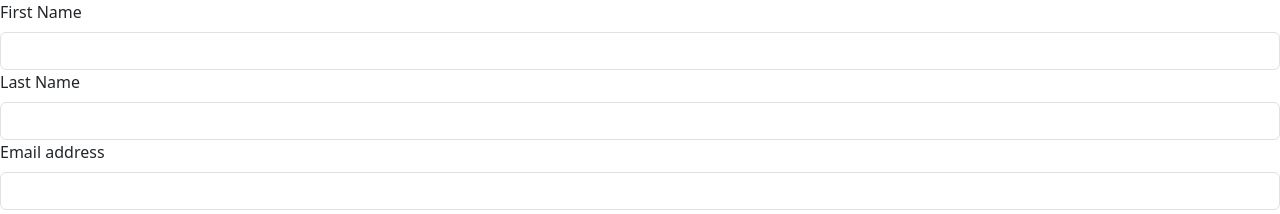
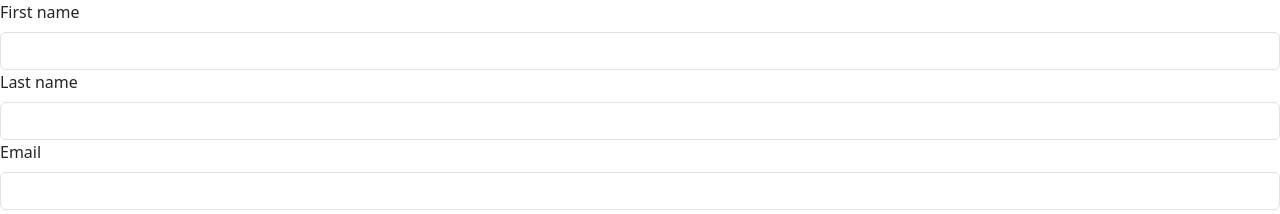
Before and after one commit to Plus-Ultra-Consulting/awesomeEvents-UI, a Vue app: page /register in a window 1280 px wide. Shown: the top 214 px of the page. Built offline with nearby package versions, Linux system fonts and the light colour scheme.

Commit message:
added security codes and their activation added sending emails using api minor changes

```diff
--- a/src/views/EventCreateView.vue
+++ b/src/views/EventCreateView.vue
@@ -40,13 +40,13 @@ const createEvent = async () => {
   <h5>Create new event</h5>
 
   <div class="mb-3">
-    <label for="name" class="form-label">name</label>
+    <label for="name" class="form-label">Name</label>
     <input type="text" class="form-control" id="name" v-model="name"/>
 
-    <label for="place" class="form-label">place</label>
+    <label for="place" class="form-label">Place</label>
     <input type="text" class="form-control" id="place" v-model="place"/>
 
-    <label for="startAt" class="form-label">starts at</label>
+    <label for="startAt" class="form-label">Starts at</label>
     <input type="text" class="form-control" id="startAt" v-model="startAt"/>
 
     <button class="btn btn-primary mt-3" @click="createEvent">Create</button>
--- a/src/views/EventOneView.vue
+++ b/src/views/EventOneView.vue
@@ -12,6 +12,10 @@ const event = ref({
   place: "",
   startAt: "",
   createdAt: "",
+});
+
+const securityCode = ref({
+  securityCode: "XXXXXX",
 });
 
 const people = ref([]);
@@ -90,11 +94,9 @@ const deleteEvent = async () => {
   console.log(data);
 }
 
-const sendEmailToPerson = (email) => {
+const sendEmailToPerson = (personId) => {
   const body = {
-    email: email,
-    subject: "Hello",
-    text: "Hello",
+    id: personId
   };
   const request = {
     method: "POST",
@@ -104,7 +106,7 @@ const sendEmailToPerson = (email) => {
     },
     body: JSON.stringify(body),
   };
-  const response = fetch(`${getApiUrl()}/email`, request);
+  const response = fetch(`${getApiUrl()}/person/sendSecurityCode`, request);
   if (!response.ok) {
     alert("Failed to send email.");
     return;
@@ -127,6 +129,22 @@ const deletePerson = async (personId) => {
     }),
   };
   const response = await fetch(`${getApiUrl()}/person`, request);
+  if (response.ok) {
+    router.go();
+  }
+  const data = await response.json();
+  console.log(data);
+}
+
+const activateCode = async () => {
+  const request = {
+    headers: {
+      "Content-Type": "application/json",
+      authorization: `Bearer ${localStorage.getItem("auth.accessToken")}`,
+    },
+    method: "POST",
+  };
+  const response = await fetch(`${getApiUrl()}/person/${securityCode.value.securityCode}/useCode`, request);
   if (response.ok) {
     router.go();
   }
@@ -165,7 +183,7 @@ onMounted(loadPage)
     <label for="startAt" class="form-label">Starts at</label>
     <input type="text" class="form-control" id="startAt" v-model="event.startAt"/>
 
-    <label for="createdAt" class="form-label">Created At</label>
+    <label for="createdAt" class="form-label">Created at</label>
     <input type="text" class="form-control" id="createdAt" :value="event.createdAt" disabled/>
 
     <button class="btn btn-primary mt-3" @click="updateEvent">Update</button>
@@ -175,10 +193,10 @@ onMounted(loadPage)
   <h5>List of people</h5>
   <div class="row">
     <div class="col">
-      First Name
+      First name
     </div>
     <div class="col">
-      Last Name
+      Last name
     </div>
     <div class="col">
       Email
@@ -188,7 +206,10 @@ onMounted(loadPage)
   </div>
 
   <div class="row" v-for="person of people">
-    <a href="#" class="col link-dark" @click="goToPersonPage(person.id)">
+    <a v-if="person.securityCodeActivatedAt === null" href="#" class="col link-dark" @click="goToPersonPage(person.id)">
+      {{ person.firstName }}
+    </a>
+    <a v-else href="#" class="col link-dark bg-success" @click="goToPersonPage(person.id)">
       {{ person.firstName }}
     </a>
     <div class="col">
@@ -198,10 +219,17 @@ onMounted(loadPage)
       {{ person.email }}
     </div>
     <div class="col">
-      <button class="btn btn-success bi bi-envelope-arrow-up" @click="sendEmailToPerson(person.email)"></button>
+      <button class="btn btn-success bi bi-envelope-arrow-up" @click="sendEmailToPerson(person.id)"></button>
       <button class="btn btn-danger bi bi-trash" @click="deletePerson(person.id)"></button>
     </div>
   </div>
 
   <button class="btn btn-outline-primary mt-3" @click="goToPersonCreatePage">Create new</button>
+
+  <div class="mb-3">
+    <label for="securityCode" class="form-label">Security code</label>
+    <input type="text" class="form-control" id="securityCode" v-model="securityCode.securityCode"/>
+
+    <button class="btn btn-success mt-3" @click="activateCode">Activate code</button>
+  </div>
 </template>
--- a/src/views/EventView.vue
+++ b/src/views/EventView.vue
@@ -59,7 +59,7 @@ onMounted(loadEvents);
       Place
     </div>
     <div class="col">
-      Starts At
+      Starts at
     </div>
     <div class="col">
     </div>
--- a/src/views/LoginView.vue
+++ b/src/views/LoginView.vue
@@ -37,7 +37,7 @@ const goToRegistrationPage = () => {
 </script>
 <template>
   <div class="mb-3">
-    <label for="username" class="form-label">Email address</label>
+    <label for="username" class="form-label">Email</label>
     <input type="email" class="form-control" id="username" v-model="username">
 
     <button class="btn btn-primary mt-3" @click="login">Login</button>
--- a/src/views/PersonCreateView.vue
+++ b/src/views/PersonCreateView.vue
@@ -42,13 +42,13 @@ const createPerson = async () => {
   <h5>Create new event</h5>
 
   <div class="mb-3">
-    <label for="firstName" class="form-label">name</label>
+    <label for="firstName" class="form-label">Name</label>
     <input type="text" class="form-control" id="firstName" v-model="firstName"/>
 
-    <label for="lastName" class="form-label">place</label>
+    <label for="lastName" class="form-label">Place</label>
     <input type="text" class="form-control" id="lastName" v-model="lastName"/>
 
-    <label for="email" class="form-label">starts at</label>
+    <label for="email" class="form-label">Starts at</label>
     <input type="email" class="form-control" id="email" v-model="email"/>
 
     <button class="btn btn-primary mt-3" @click="createPerson">Create</button>
--- a/src/views/PersonOneView.vue
+++ b/src/views/PersonOneView.vue
@@ -13,6 +13,8 @@ const person = ref({
   lastName: "",
   email: "",
   createdAt: "",
+  securityCode: "",
+  securityCodeActivatedAt: "",
 });
 
 const loadPerson = async () => {
@@ -79,11 +81,9 @@ const goToPersonEventPage = async () => {
   await router.push({name: "oneEvent", params: {id: eventId}});
 }
 
-const sendEmailToPerson = (email) => {
+const sendEmailToPerson = () => {
   const body = {
-    email: email,
-    subject: "Hello",
-    text: "Hello",
+    id: personId
   };
   const request = {
     method: "POST",
@@ -93,7 +93,7 @@ const sendEmailToPerson = (email) => {
     },
     body: JSON.stringify(body),
   };
-  const response = fetch(`${getApiUrl()}/email`, request);
+  const response = fetch(`${getApiUrl()}/person/sendSecurityCode`, request);
   if (!response.ok) {
     alert("Failed to send email.");
     return;
@@ -122,13 +122,20 @@ onMounted(loadPerson)
     <label for="startAt" class="form-label">Email</label>
     <input type="text" class="form-control" id="startAt" v-model="person.email"/>
 
-    <label for="createdAt" class="form-label">Created At</label>
+    <label for="createdAt" class="form-label">Created at</label>
     <input type="text" class="form-control" id="createdAt" :value="person.createdAt" disabled/>
+
+    <label for="securityCode" class="form-label">Security code</label>
+    <input type="text" class="form-control" id="securityCode" :value="person.securityCode"
+           disabled/>
+
+    <div v-if="person.securityCodeActivatedAt === null">Security code wasn't used</div>
+    <div v-else class="bg-warning">Security code was used {{ person.securityCodeActivatedAt }}</div>
 
     <button class="btn btn-primary mt-3" @click="updatePerson">Update</button>
     <button class="btn btn-danger mt-3" @click="deletePerson">Delete</button>
-    <button class="btn btn-success mt-3 bi bi-envelope-arrow-up"
-            @click="sendEmailToPerson(person.email)"> Send email
+    <button class="btn btn-success mt-3 bi bi-envelope-arrow-up" @click="sendEmailToPerson"> Send
+      email
     </button>
     <button class="btn btn-secondary mt-3" @click="goToPersonEventPage">Go back</button>
   </div>
--- a/src/views/RegisterView.vue
+++ b/src/views/RegisterView.vue
@@ -43,13 +43,13 @@ const goToLoginPage = () => {
 
 <template>
   <div class="mb-3">
-    <label for="firstName" class="form-label">First Name</label>
+    <label for="firstName" class="form-label">First name</label>
     <input type="text" class="form-control" id="firstName" v-model="firstName"/>
 
-    <label for="lastName" class="form-label">Last Name</label>
+    <label for="lastName" class="form-label">Last name</label>
     <input type="text" class="form-control" id="lastName" v-model="lastName"/>
 
-    <label for="email" class="form-label">Email address</label>
+    <label for="email" class="form-label">Email</label>
     <input type="email" class="form-control" id="email" v-model="email"/>
 
     <button class="btn btn-primary mt-3" @click="register">Register</button>
--- a/src/views/UserView.vue
+++ b/src/views/UserView.vue
@@ -83,16 +83,16 @@ onMounted(loadUser);
     <label for="userId" class="form-label">ID</label>
     <input type="text" class="form-control" id="userId" :value="user.id" disabled/>
 
-    <label for="firstName" class="form-label">First Name</label>
+    <label for="firstName" class="form-label">First name</label>
     <input type="text" class="form-control" id="firstName" v-model="user.firstName"/>
 
-    <label for="lastName" class="form-label">Last Name</label>
+    <label for="lastName" class="form-label">Last name</label>
     <input type="text" class="form-control" id="lastName" v-model="user.lastName"/>
 
-    <label for="email" class="form-label">Email address</label>
+    <label for="email" class="form-label">Email</label>
     <input type="email" class="form-control" id="email" v-model="user.email"/>
 
-    <label for="createdAt" class="form-label">Created At</label>
+    <label for="createdAt" class="form-label">Created at</label>
     <input type="text" class="form-control" id="createdAt" :value="user.createdAt" disabled/>
 
     <label for="role" class="form-label">Role</label>
```
